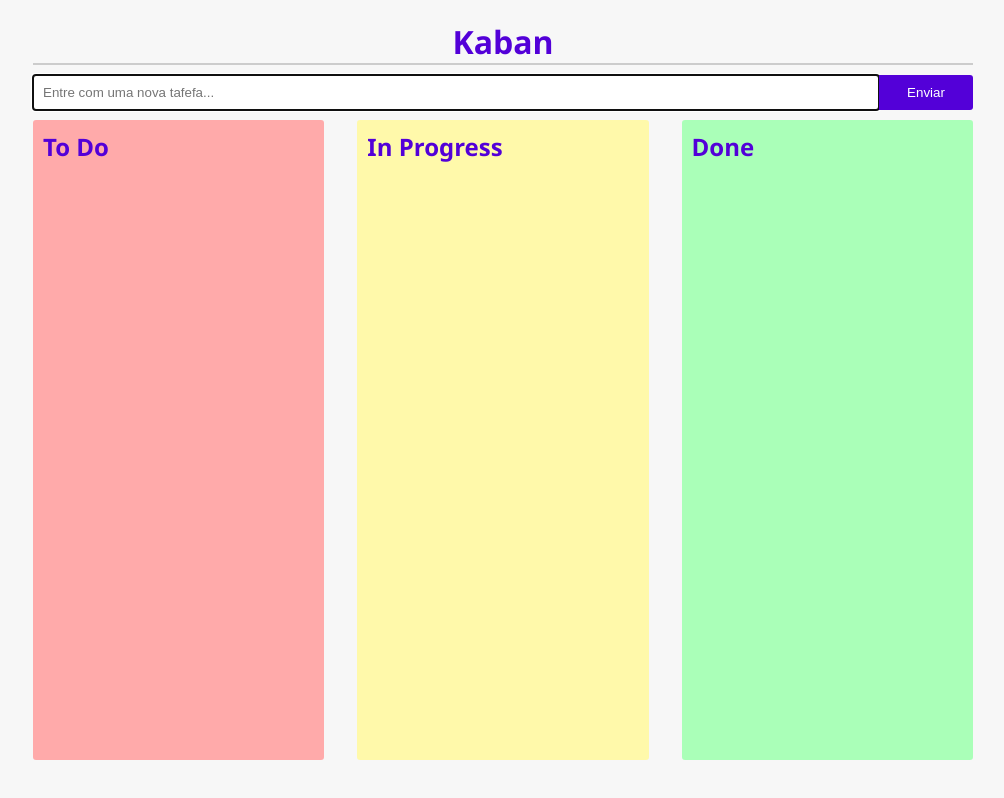
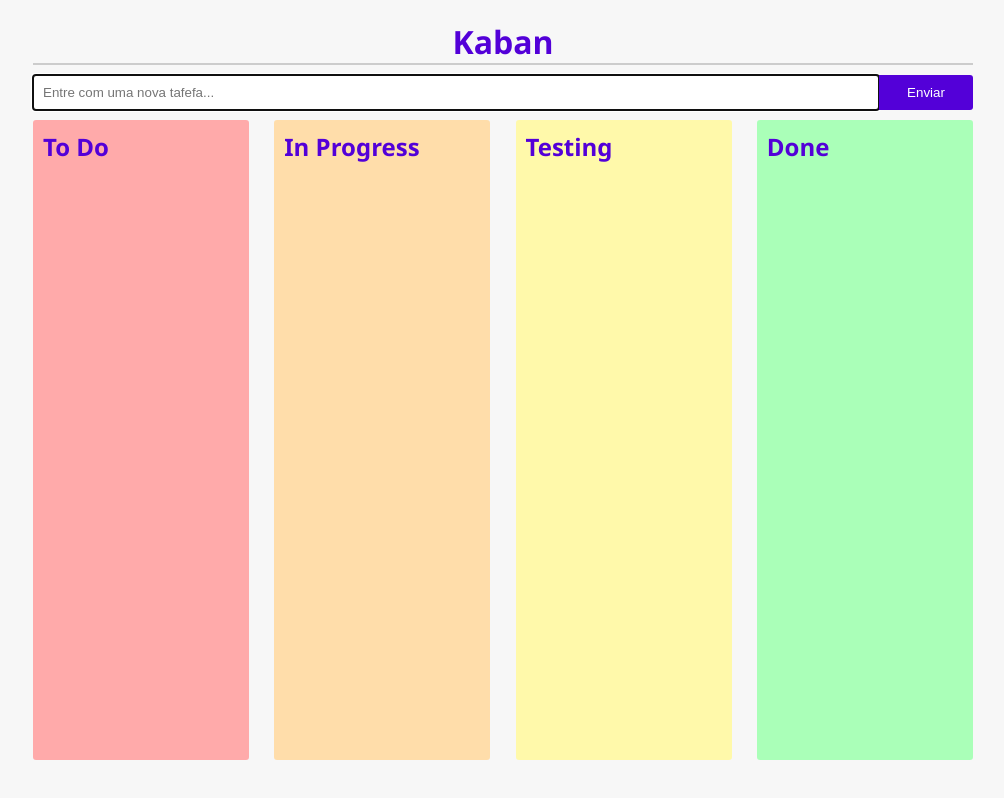
Before and after one commit to rafaellbarros/vuejs-profissional, a Vue app in the folder kanban/: page / in a window 1280 px wide. Shown: the whole page, without its empty margins (137-1141 px from the left). Built offline with nearby package versions, Linux system fonts and the light colour scheme.

Commit message:
:construction: Refatorando e criando Stage e Tasks

```diff
--- a/kanban/src/App.vue
+++ b/kanban/src/App.vue
@@ -3,67 +3,75 @@
     <h1>Kaban</h1>
     <hr />
 
-    <Form v-on:saveToDo="save"></Form>
+    <Form v-on:saveTask="save"></Form>
 
     <div class="lists">
-      <List
-        :list="toDoList"
-        title="To Do"
-        :nextList="inProgressList"
-        @removeTask="remove"
-        @nextStage="next"
-        bgColor="#ffaaaa"
+      <Stage
+        v-for="stage in stages"
+        :key="stage.id"
+        :tasks="tasks"
+        :stage="stage.id"
+        :title="stage.title"
+        :nextStage="stage.nextStage"
+        :bgColor="stage.bgColor"
+        @removeTask="removeTask"
+        @moveStage="moveToNextStage"
       >
-      </List>
-
-      <List
-        :list="inProgressList"
-        title="In Progress"
-        :nextList="doneList"
-        @removeTask="remove"
-        @nextStage="next"
-        bgColor="#fff9aa"
-      >
-      </List>
-
-      <List
-        :list="doneList"
-        title="Done"
-        @removeTask="remove"
-        bgColor="#aaffb8"
-      >
-      </List>
+      </Stage>
     </div>
   </div>
 </template>
 
 <script>
 import Form from "./Form.vue";
-import List from "./List.vue";
+import Stage from "./Stage.vue";
 
 export default {
   components: {
     Form,
-    List,
+    Stage,
   },
   data() {
     return {
-      toDoList: [],
-      inProgressList: [],
-      doneList: [],
+      tasks: [],
+      stages: [
+        {
+          id: "toDo",
+          title: "To Do",
+          nextStage: "inProgress",
+          bgColor: "#ffaaaa",
+        },
+        {
+          id: "inProgress",
+          title: "In Progress",
+          nextStage: "testing",
+          bgColor: "#ffddaa",
+        },
+        {
+          id: "testing",
+          title: "Testing",
+          nextStage: "done",
+          bgColor: "#fff9aa",
+        },
+        {
+          id: "done",
+          title: "Done",
+          nextStage: null,
+          bgColor: "#aaffb8",
+        },
+      ],
     };
   },
   methods: {
-    save(toDo) {
-      this.toDoList.push({ text: toDo, completed: false });
+    save(task) {
+      this.tasks.push({ text: task, stage: "toDo" });
     },
-    next(toDo, from, to) {
-      to.push(toDo);
-      this.remove(toDo, from);
+    moveToNextStage(task, stage) {
+      task.stage = stage;
     },
-    remove(toDo, list) {
-      const index = list.indexOf(toDo);
-      list.splice(index, 1);
+    removeTask(task) {
+      const index = this.tasks.indexOf(task);
+      this.tasks.splice(index, 1);
     },
   },
 };
--- a/kanban/src/Form.vue
+++ b/kanban/src/Form.vue
@@ -4,8 +4,8 @@
       <input
         type="text"
         placeholder="Entre com uma nova tafefa..."
-        v-model="toDo"
-        ref="toDoInput"
+        v-model="task"
+        ref="taskInput"
       />
       <button type="submit">Enviar</button>
     </form>
@@ -18,25 +18,25 @@ export default {
   data() {
     return {
       errorMessage: null,
-      toDo: "",
+      task: "",
     };
   },
   methods: {
     save() {
       this.errorMessage = null;
-      if (!this.toDo) {
+      if (!this.task) {
         this.errorMessage = "Digite o texto da tarefa!";
         return;
       }
-      this.$emit("saveToDo", this.toDo);
-      this.toDo = "";
+      this.$emit("saveTask", this.task);
+      this.task = "";
     },
   },
   mounted() {
-    this.$refs.toDoInput.focus();
+    this.$refs.taskInput.focus();
   },
   updated() {
-    this.$refs.toDoInput.focus();
+    this.$refs.taskInput.focus();
   },
 };
 </script>
--- a/kanban/src/List.vue
+++ b/kanban/src/Stage.vue
@@ -1,15 +1,15 @@
 <template>
-  <div class="list" :style="'background-color: ' + bgColor">
+  <div class="list" :style="bgStyle">
     <h2>{{ title }}</h2>
     <div class="to-do-list">
       <ol>
-        <li v-for="td in list" :key="td.text">
-          <span class="text" :class="{ completed: td.completed }">{{
-            td.text
+        <li v-for="task in filteredTasks" :key="task.text">
+          <span class="text">{{
+            task.text
           }}</span>
           <span class="actions">
-            <button class="remove" @click="remove(td)">&#10006;</button>
-            <button class="next" v-if="nextList" @click="next(td)">&#10095;</button>
+            <button class="remove" @click="remove(task)">&#10006;</button>
+            <button class="next" v-if="nextStage" @click="move(task)">&#10095;</button>
           </span>
         </li>
       </ol>
@@ -20,25 +20,34 @@
 <script>
 export default {
   props: {
+    stage: String,
     title: String,
-    list: Array,
-    nextList: Array,
+    tasks: Array,
+    nextStage: String,
     bgColor: String,
   },
   methods: {
-    remove(td) {
-      this.$emit("removeTask", td, this.list);
+    remove(task) {
+      this.$emit("removeTask", task);
     },
-    next(td) {
-      this.$emit("nextStage", td, this.list, this.nextList);
+    move(task) {
+      this.$emit("moveStage", task, this.nextStage);
     },
   },
+  computed: {
+    filteredTasks() {
+      return this.tasks.filter(task => task.stage == this.stage)
+    },
+    bgStyle() {
+      return `background-color: ${this.bgColor}`
+    }
+  }
 };
 </script>
 
 <style>
 .list {
-  min-width: 31%;
+  min-width: 23%;
   margin: 0 1%;
   padding: 10px;
   background-color: #f0f0f0;
```
